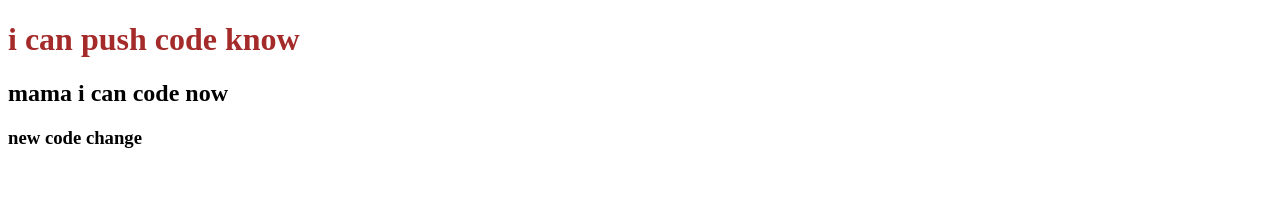
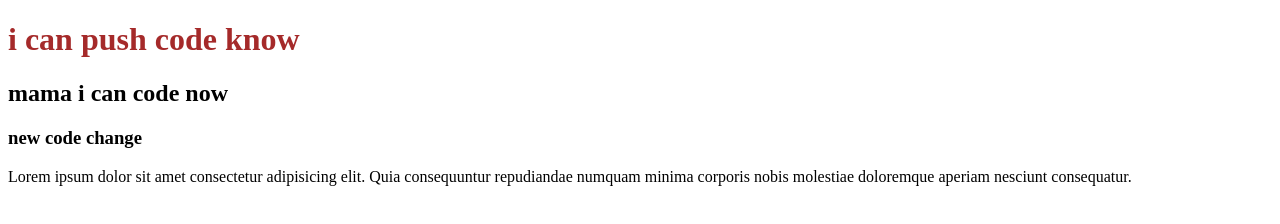
Before and after one commit to sujoy6/my-1st-repo, a plain HTML site: page index.html in a window 1280 px wide. Drawn offline with Linux system fonts and the light colour scheme.

Commit message:
text add

```diff
--- a/index.html
+++ b/index.html
@@ -11,6 +11,8 @@
     <h1>i can push code know</h1>
     <h2>mama i can code now</h2>
     <h3>new code change</h3>
+    <p>Lorem ipsum dolor sit amet consectetur adipisicing elit. Quia consequuntur repudiandae numquam minima corporis nobis molestiae doloremque aperiam nesciunt consequatur.
+    </p>
 
 </body>
 </html>
```
